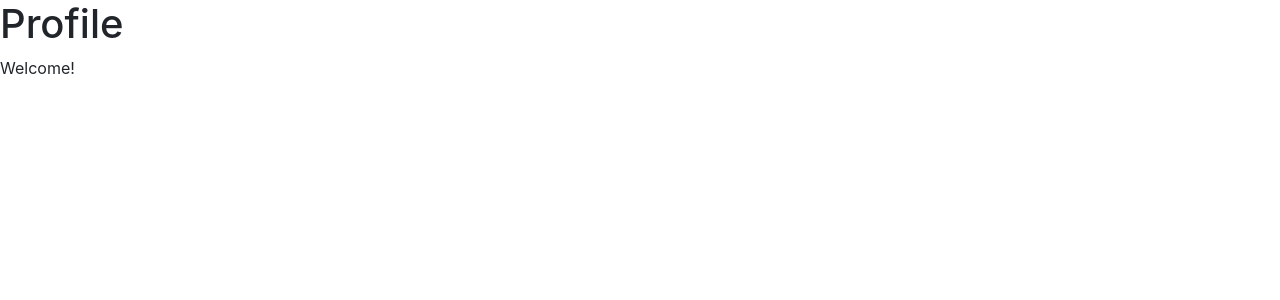
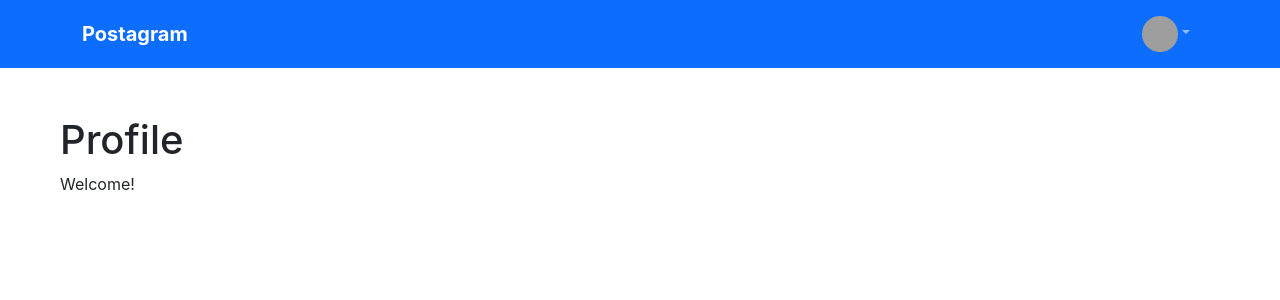
Before and after one commit to codewithgauravgupta/social_media_frontend, a React (Create React App) app: page / in a window 1280 px wide. Shown: the top 300 px of the page. Built offline with nearby package versions, Linux system fonts and the light colour scheme; sample sign-in values are in the browser's storage; grey boxes are pictures that could not be loaded.

Commit message:
The NavBar and Layout component added

```diff
--- /dev/null
+++ b/src/components/Layout.jsx
@@ -0,0 +1,14 @@
+import React from "react";
+import Navigationbar from "./Navbar";
+
+function Layout(props) {
+    return (
+        <div>
+            <Navigationbar />
+
+            <div className="container m-5">{props.children}</div>
+        </div>
+    );
+}
+
+export default Layout;
--- /dev/null
+++ b/src/components/Navbar.jsx
@@ -0,0 +1,42 @@
+import React from "react";
+import { randomAvatar } from "../utils";
+
+import { Navbar, Container, Image, NavDropdown, Nav } from "react-bootstrap";
+import { useNavigate } from "react-router-dom";
+
+function Navigationbar() {
+    const navigate = useNavigate();
+    const handleLogout = () => {
+        localStorage.removeItem("auth");
+        navigate("/login/");
+    };
+
+    return (
+        <Navbar bg="primary" variant="dark">
+            <Container>
+                <Navbar.Brand className="fw-bold" href="#home">
+                    Postagram
+                </Navbar.Brand>
+                <Navbar.Collapse className="justify-content-end">
+                    <Nav>
+                        <NavDropdown
+                            title={
+                                <Image
+                                    src={randomAvatar()}
+                                    roundedCircle
+                                    width={36}
+                                    height={36}
+                                />
+                            }
+                        >
+                            <NavDropdown.Item href="#">Profile</NavDropdown.Item>
+                            <NavDropdown.Item onClick={handleLogout}>Logout</NavDropdown.Item>
+                        </NavDropdown>
+                    </Nav>
+                </Navbar.Collapse>
+            </Container>
+        </Navbar>
+    );
+}
+
+export default Navigationbar;
--- a/src/pages/Home.jsx
+++ b/src/pages/Home.jsx
@@ -1,11 +1,15 @@
 import React from "react";
+import Layout from "../components/Layout";
 
 function Home() {
   return (
-    <div>
-      <h1>Profile</h1>
-      <p>Welcome!</p>
-    </div>
+    <Layout>
+      <div>
+        <h1>Profile</h1>
+        <p>Welcome!</p>
+      </div>
+    </Layout>
+
   );
 }
 
--- /dev/null
+++ b/src/utils.js
@@ -0,0 +1 @@
+export const randomAvatar = () =>`https://i.pravatar.cc/300?img=${Math.floor(Math.random() * 60) + 1}`;
```
Also changed, not shown: 1 other file (tests, documents, lock files or other folders).
